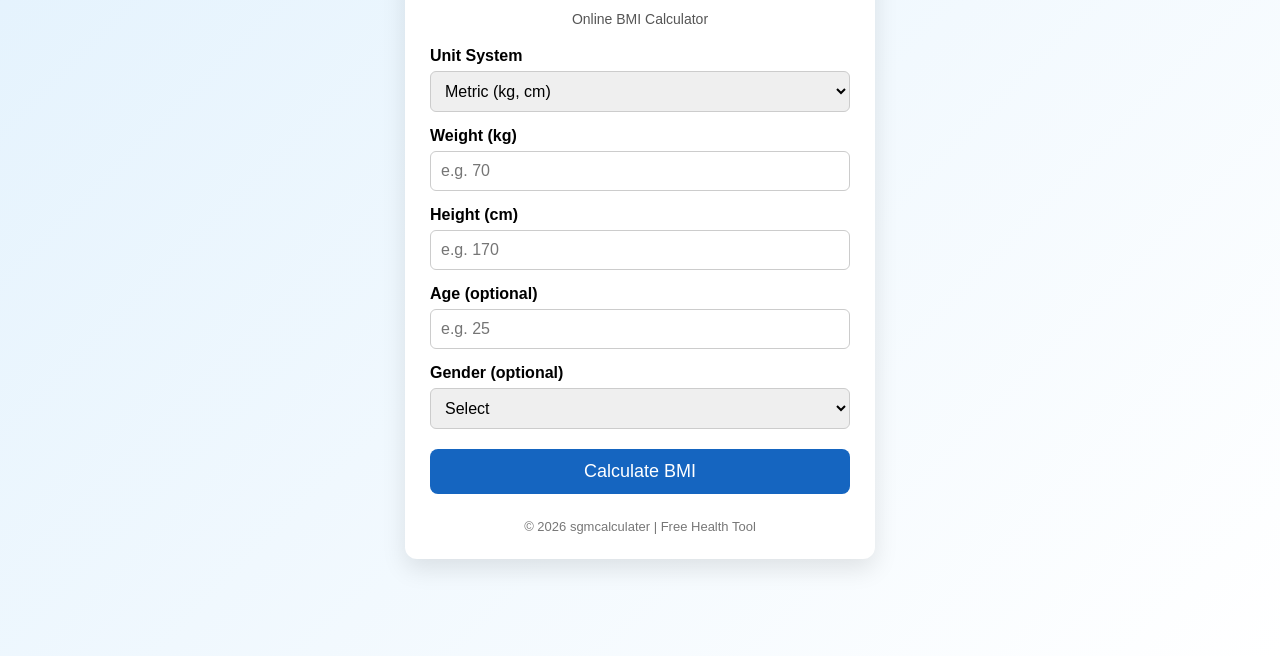
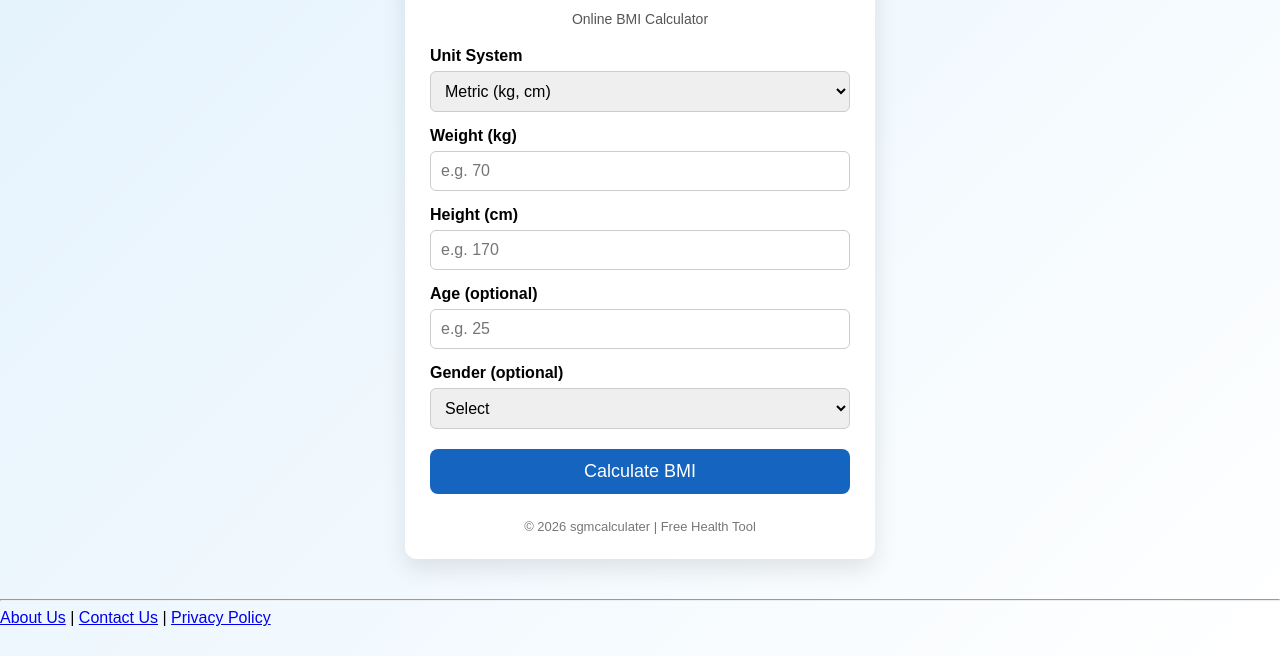
Before and after one commit to udayakumarasantha95-cpu/Sgmcalculater79, a plain HTML site: page index.html in a window 1280 px wide. Shown: the part 144-800 px from the top of the page. Drawn offline with Linux system fonts and the light colour scheme.

Commit message:
Add footer with navigation links to index.html

```diff
--- a/index.html
+++ b/index.html
@@ -196,4 +196,9 @@
 </script>
 
 </body>
-</html>
+</html><hr>
+<footer>
+<a href="about.html">About Us</a> |
+<a href="contact.html">Contact Us</a> |
+<a href="privacy-policy.html">Privacy Policy</a>
+</footer>
```
